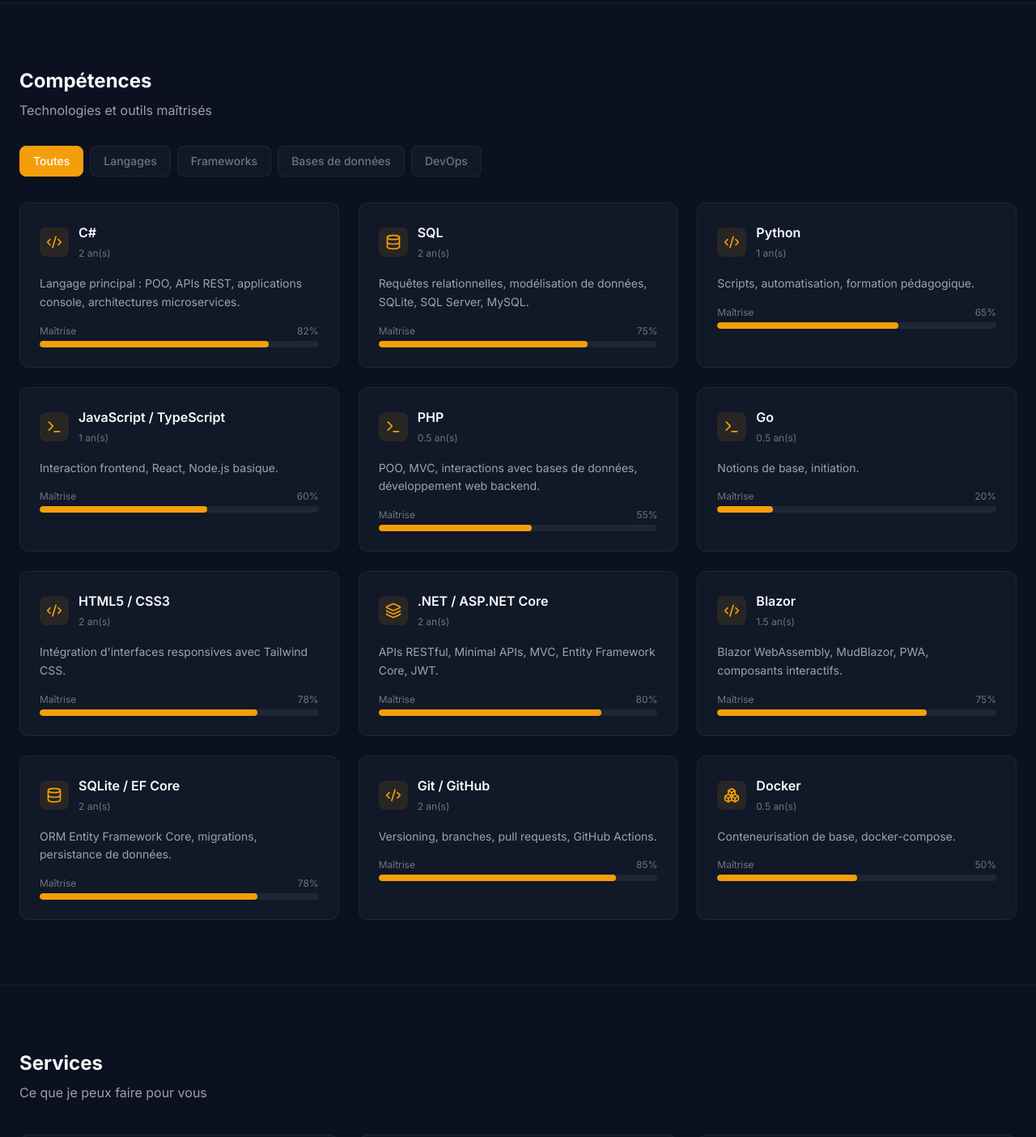
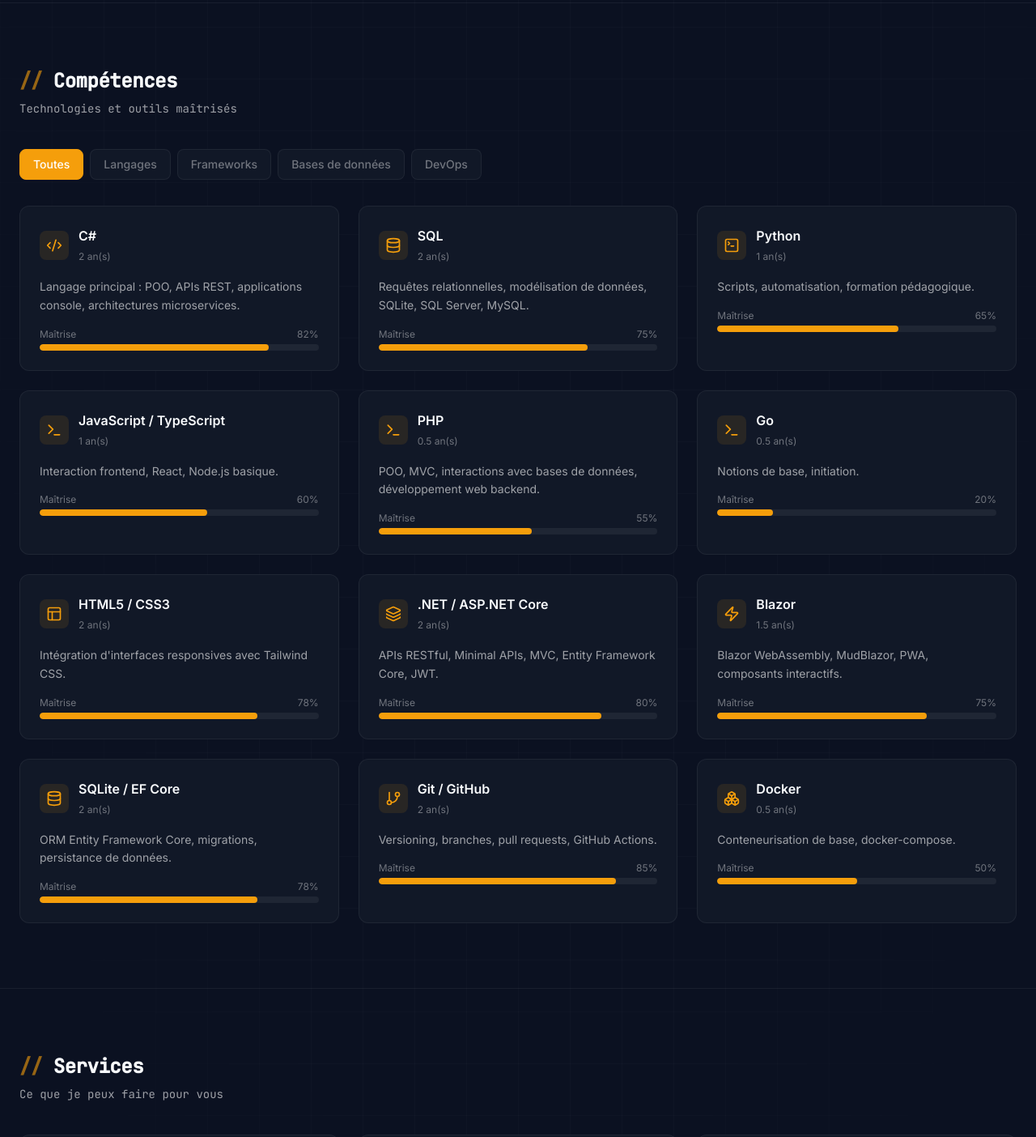
Before and after one commit to akaletekoffilevis/my-sweet-portfolio, a React (Vite) app: page / in a window 1280 px wide. Shown: the part 740-2144 px from the top of the page at 81% size. Built offline with nearby package versions, Linux system fonts and the light colour scheme.

Commit message:
fix: rename api/contact.ts to api/messages.ts, remove gpgKey, improve UI with futuristic backend style

```diff
--- a/src/App.tsx
+++ b/src/App.tsx
@@ -17,7 +17,10 @@ function AppContent() {
         <Header />
 
         <main className="flex-grow relative">
-          <div className="absolute top-0 left-0 w-full h-[600px] bg-[linear-gradient(to_right,var(--grid-color)_1px,transparent_1px),linear-gradient(to_bottom,var(--grid-color)_1px,transparent_1px)] bg-[size:4rem_4rem] [mask-image:radial-gradient(ellipse_60%_50%_at_50%_0%,#000_70%,transparent_100%)] opacity-30 pointer-events-none z-0 transition-opacity"></div>
+          <div className="absolute inset-0 overflow-hidden pointer-events-none z-0">
+            <div className="absolute top-0 left-1/2 -translate-x-1/2 w-[800px] h-[400px] bg-app-accent/3 rounded-full blur-3xl"></div>
+            <div className="absolute top-0 left-0 w-full h-full bg-[linear-gradient(to_right,rgba(255,255,255,0.02)_1px,transparent_1px),linear-gradient(to_bottom,rgba(255,255,255,0.02)_1px,transparent_1px)] bg-[size:4rem_4rem] [mask-image:radial-gradient(ellipse_60%_50%_at_50%_0%,#000_70%,transparent_100%)]"></div>
+          </div>
 
           <div className="relative z-10">
             <motion.div initial={{ opacity: 0, y: 15 }} animate={{ opacity: 1, y: 0 }} transition={{ duration: 0.6 }}>
--- a/src/components/BioSection.tsx
+++ b/src/components/BioSection.tsx
@@ -30,21 +30,21 @@ export default function BioSection() {
 
             <div className="flex items-center gap-3">
               <a href={profile.socials.github} target="_blank" rel="noreferrer"
-                className="p-2.5 border border-app-border-subtle rounded-lg hover:border-app-accent text-app-text-soft hover:text-app-accent transition">
+                className="p-2.5 border border-app-border-subtle rounded-lg hover:border-app-accent hover:shadow-[0_0_12px_-4px_rgba(245,158,11,0.12)] text-app-text-soft hover:text-app-accent transition-all duration-200">
                 <Github className="h-5 w-5" />
               </a>
               <a href={profile.socials.linkedin} target="_blank" rel="noreferrer"
-                className="p-2.5 border border-app-border-subtle rounded-lg hover:border-app-accent text-app-text-soft hover:text-app-accent transition">
+                className="p-2.5 border border-app-border-subtle rounded-lg hover:border-app-accent hover:shadow-[0_0_12px_-4px_rgba(245,158,11,0.12)] text-app-text-soft hover:text-app-accent transition-all duration-200">
                 <Linkedin className="h-5 w-5" />
               </a>
               <a href={`mailto:${profile.socials.email}`}
-                className="p-2.5 border border-app-border-subtle rounded-lg hover:border-app-accent text-app-text-soft hover:text-app-accent transition">
+                className="p-2.5 border border-app-border-subtle rounded-lg hover:border-app-accent hover:shadow-[0_0_12px_-4px_rgba(245,158,11,0.12)] text-app-text-soft hover:text-app-accent transition-all duration-200">
                 <Mail className="h-5 w-5" />
               </a>
               {profile.socials.whatsapp && (
                 <a href={`https://wa.me/${profile.socials.whatsapp.replace(/[^0-9]/g, "")}`}
                   target="_blank" rel="noreferrer"
-                  className="p-2.5 border border-app-border-subtle rounded-lg hover:border-green-500 text-app-text-soft hover:text-green-500 transition">
+                  className="p-2.5 border border-app-border-subtle rounded-lg hover:border-green-500 text-app-text-soft hover:text-green-500 transition-all duration-200">
                   <svg viewBox="0 0 24 24" className="h-5 w-5" fill="currentColor">
                     <path d="M17.472 14.382c-.297-.149-1.758-.867-2.03-.967-.273-.099-.471-.148-.67.15-.197.297-.767.966-.94 1.164-.173.199-.347.223-.644.075-.297-.15-1.255-.463-2.39-1.475-.883-.788-1.48-1.761-1.653-2.059-.173-.297-.018-.458.13-.606.134-.133.298-.347.446-.52.149-.174.198-.298.298-.497.099-.198.05-.371-.025-.52-.075-.149-.669-1.612-.916-2.207-.242-.579-.487-.5-.669-.51-.173-.008-.371-.01-.57-.01-.198 0-.52.074-.792.372-.272.297-1.04 1.016-1.04 2.479 0 1.462 1.065 2.875 1.213 3.074.149.198 2.096 3.2 5.077 4.487.709.306 1.262.489 1.694.625.712.227 1.36.195 1.871.118.571-.085 1.758-.719 2.006-1.413.248-.694.248-1.289.173-1.413-.074-.124-.272-.198-.57-.347m-5.421 7.403h-.004a9.87 9.87 0 01-5.031-1.378l-.361-.214-3.741.982.998-3.648-.235-.374a9.86 9.86 0 01-1.51-5.26c.001-5.45 4.436-9.884 9.888-9.884 2.64 0 5.122 1.03 6.988 2.898a9.825 9.825 0 012.893 6.994c-.003 5.45-4.437 9.884-9.885 9.884m8.413-18.297A11.815 11.815 0 0012.05 0C5.495 0 .16 5.335.157 11.892c0 2.096.547 4.142 1.588 5.945L.057 24l6.305-1.654a11.882 11.882 0 005.683 1.448h.005c6.554 0 11.89-5.335 11.893-11.893a11.821 11.821 0 00-3.48-8.413z"/>
                   </svg>
@@ -54,14 +54,14 @@ export default function BioSection() {
           </div>
 
           <div className="lg:col-span-8 space-y-6">
-            <div className="bg-app-card border border-app-border-subtle rounded-2xl p-8">
+            <div className="bg-app-card card-glow rounded-2xl p-8">
               <h2 className="text-lg font-semibold text-app-text-white mb-4">À propos</h2>
               <p className="text-app-text-body leading-relaxed">{profile.bio}</p>
             </div>
 
             <div className="grid grid-cols-2 md:grid-cols-3 gap-3">
               {profile.metrics.map((m, idx) => (
-                <div key={idx} className="bg-app-card border border-app-border-subtle rounded-xl p-5 text-center">
+                <div key={idx} className="bg-app-card card-glow p-5 text-center">
                   <div className="text-xl font-bold text-app-accent">{m.value}</div>
                   <div className="text-xs text-app-text-muted mt-1">{m.label}</div>
                   <div className="text-xs text-app-text-soft mt-0.5">{m.desc}</div>
--- a/src/components/ContactAndResume.tsx
+++ b/src/components/ContactAndResume.tsx
@@ -61,8 +61,8 @@ export default function ContactAndResume() {
   return (
     <section className="py-20 px-6 border-b border-app-border-subtle" id="contact-resume-section">
       <div className="mx-auto max-w-6xl">
-        <h2 className="text-2xl font-bold text-app-text-white mb-2">Contact & CV</h2>
-        <p className="text-app-text-soft mb-10">N'hésitez pas à me contacter</p>
+        <h2 className="section-title mb-2">Contact & CV</h2>
+        <p className="section-subtitle mb-10">N'hésitez pas à me contacter</p>
 
         {/* CV Download Banner */}
         <a
@@ -91,7 +91,7 @@ export default function ContactAndResume() {
 
         {/* Contact Form - centered */}
         <div className="mx-auto max-w-2xl">
-          <div className="bg-app-card border border-app-border-subtle rounded-2xl p-10">
+          <div className="bg-app-card card-glow rounded-2xl p-10">
             <div className="flex items-center gap-2 mb-6">
               <Mail className="h-5 w-5 text-app-accent" />
               <h3 className="font-semibold text-app-text-white">Envoyer un message</h3>
@@ -154,7 +154,7 @@ export default function ContactAndResume() {
                 href={link.href}
                 target={link.href.startsWith("mailto") ? undefined : "_blank"}
                 rel="noreferrer"
-                className="group flex items-center justify-center w-14 h-14 rounded-xl border border-app-border-subtle bg-app-card text-app-text-soft hover:border-app-accent hover:text-app-accent hover:bg-app-accent/5 transition-all duration-200"
+                className="group flex items-center justify-center w-14 h-14 rounded-xl border border-app-border-subtle bg-app-card text-app-text-soft hover:border-app-accent hover:text-app-accent hover:bg-app-accent/5 hover:shadow-[0_0_16px_-4px_rgba(245,158,11,0.15)] transition-all duration-200"
                 title={link.label}
               >
                 <Icon className="h-6 w-6" />
--- a/src/components/ProjectsSection.tsx
+++ b/src/components/ProjectsSection.tsx
@@ -7,12 +7,12 @@ export default function ProjectsSection() {
   return (
     <section className="py-20 px-6 border-b border-app-border-subtle" id="projects-section">
       <div className="mx-auto max-w-7xl">
-        <h2 className="text-2xl font-bold text-app-text-white mb-2">Projets</h2>
-        <p className="text-app-text-soft mb-10">Réalisations et études de cas</p>
+        <h2 className="section-title mb-2">Projets</h2>
+        <p className="section-subtitle mb-10">Réalisations et études de cas</p>
 
         <div className="space-y-8">
           {projects.map((project) => (
-            <div key={project.id} className="bg-app-card border border-app-border-subtle rounded-2xl p-8 hover:border-app-accent/20 transition">
+            <div key={project.id} className="bg-app-card card-glow rounded-2xl p-8">
               <div className="flex flex-wrap items-center gap-2 mb-4">
                 <span className="text-sm text-app-text-muted bg-app-bg px-3 py-1 rounded-lg border border-app-border-subtle">
                   {project.period}
--- a/src/components/ServicesSection.tsx
+++ b/src/components/ServicesSection.tsx
@@ -45,12 +45,12 @@ export default function ServicesSection() {
   return (
     <section className="py-20 px-6 border-b border-app-border-subtle" id="services-section">
       <div className="mx-auto max-w-7xl">
-        <h2 className="text-2xl font-bold text-app-text-white mb-2">Services</h2>
-        <p className="text-app-text-soft mb-10">Ce que je peux faire pour vous</p>
+        <h2 className="section-title mb-2">Services</h2>
+        <p className="section-subtitle mb-10">Ce que je peux faire pour vous</p>
 
         <div className="grid grid-cols-1 md:grid-cols-2 lg:grid-cols-3 gap-6">
           {services.map((svc, idx) => (
-            <div key={idx} className="bg-app-card border border-app-border-subtle rounded-xl p-6 hover:border-app-accent/30 transition">
+            <div key={idx} className="bg-app-card card-glow p-6">
               <div className="text-xs font-mono text-app-accent mb-3 tracking-wider uppercase">
                 {svc.tech}
               </div>
--- a/src/components/SkillsSection.tsx
+++ b/src/components/SkillsSection.tsx
@@ -1,6 +1,6 @@
 import { useState, type ReactNode } from "react";
 import { usePortfolio } from "../context/PortfolioContext";
-import { Code2, Database, Layers, Terminal, Boxes } from "lucide-react";
+import { Code2, Database, Layers, Terminal, Boxes, Layout, Zap, GitBranch, SquareTerminal } from "lucide-react";
 
 const iconMap: Record<string, ReactNode> = {
   Code2: <Code2 className="h-5 w-5 text-app-accent" />,
@@ -8,6 +8,10 @@ const iconMap: Record<string, ReactNode> = {
   Layers: <Layers className="h-5 w-5 text-app-accent" />,
   Terminal: <Terminal className="h-5 w-5 text-app-accent" />,
   Boxes: <Boxes className="h-5 w-5 text-app-accent" />,
+  Layout: <Layout className="h-5 w-5 text-app-accent" />,
+  Zap: <Zap className="h-5 w-5 text-app-accent" />,
+  GitBranch: <GitBranch className="h-5 w-5 text-app-accent" />,
+  SquareTerminal: <SquareTerminal className="h-5 w-5 text-app-accent" />,
 };
 
 const categories = [
@@ -27,8 +31,8 @@ export default function SkillsSection() {
   return (
     <section className="py-20 px-6 border-b border-app-border-subtle" id="skills-section">
       <div className="mx-auto max-w-7xl">
-        <h2 className="text-2xl font-bold text-app-text-white mb-2">Compétences</h2>
-        <p className="text-app-text-soft mb-8">Technologies et outils maîtrisés</p>
+        <h2 className="section-title mb-2">Compétences</h2>
+        <p className="section-subtitle mb-8">Technologies et outils maîtrisés</p>
 
         <div className="flex flex-wrap gap-2 mb-8">
           {categories.map(cat => (
@@ -48,7 +52,7 @@ export default function SkillsSection() {
 
         <div className="grid grid-cols-1 md:grid-cols-2 lg:grid-cols-3 gap-6">
           {filtered.map((skill, idx) => (
-            <div key={idx} className="bg-app-card border border-app-border-subtle rounded-xl p-6 hover:border-app-accent/30 transition">
+            <div key={idx} className="bg-app-card card-glow p-6">
               <div className="flex items-center gap-3 mb-4">
                 <div className="p-2 rounded-lg bg-app-accent-light">
                   {iconMap[skill.icon] || <Code2 className="h-5 w-5 text-app-accent" />}
--- a/src/context/PortfolioContext.tsx
+++ b/src/context/PortfolioContext.tsx
@@ -13,7 +13,6 @@ export interface ProfileData {
     github: string;
     linkedin: string;
     email: string;
-    gpgKey: string;
     whatsapp?: string;
   };
   metrics: {
--- a/src/index.css
+++ b/src/index.css
@@ -1,8 +1,9 @@
-@import url('https://fonts.googleapis.com/css2?family=Inter:wght@300;400;500;600;700&display=swap');
+@import url('https://fonts.googleapis.com/css2?family=Inter:wght@300;400;500;600;700&family=JetBrains+Mono:wght@400;500&display=swap');
 @import "tailwindcss";
 
 @theme {
   --font-sans: "Inter", ui-sans-serif, system-ui, sans-serif;
+  --font-mono: "JetBrains Mono", ui-monospace, monospace;
   --color-app-bg: var(--bg-main);
   --color-app-card: var(--bg-card);
   --color-app-card-sec: var(--bg-card-sec);
@@ -44,14 +45,34 @@ body {
   color: var(--text-main);
 }
 
-@keyframes float {
-  0%, 100% { transform: translateY(0px); }
-  50% { transform: translateY(-8px); }
+.section-title {
+  @apply text-2xl font-bold text-app-text-white;
+  font-family: var(--font-mono);
+  letter-spacing: -0.02em;
 }
 
-@keyframes pulse-glow {
-  0%, 100% { box-shadow: 0 0 8px rgba(37, 211, 102, 0.3); }
-  50% { box-shadow: 0 0 20px rgba(37, 211, 102, 0.6); }
+.section-title::before {
+  content: "// ";
+  @apply text-app-accent/60;
+  font-family: var(--font-mono);
+}
+
+.section-subtitle {
+  @apply text-sm text-app-text-soft mb-10;
+  font-family: var(--font-mono);
+}
+
+.card-glow {
+  @apply border border-app-border-subtle rounded-xl transition-all duration-300;
+}
+
+.card-glow:hover {
+  border-color: rgba(245, 158, 11, 0.25);
+  box-shadow: 0 0 24px -8px rgba(245, 158, 11, 0.08);
+}
+
+.btn-accent {
+  @apply inline-flex items-center gap-2 px-6 py-3 bg-app-accent text-white rounded-xl font-medium hover:bg-app-accent-dark transition text-sm cursor-pointer;
 }
 
 @media print {
```
Also changed, not shown: api/messages.ts (renamed from api/contact.ts).
